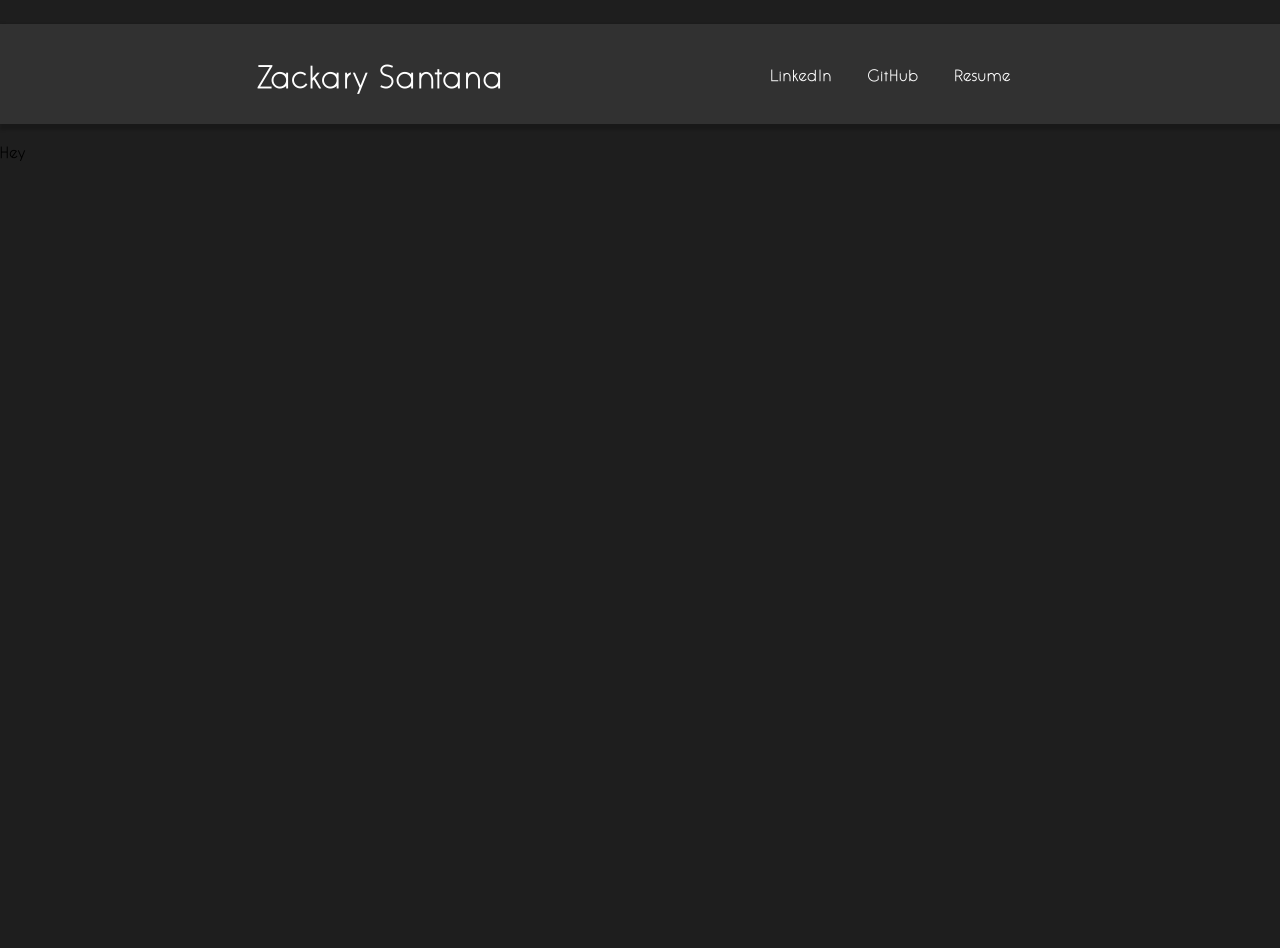
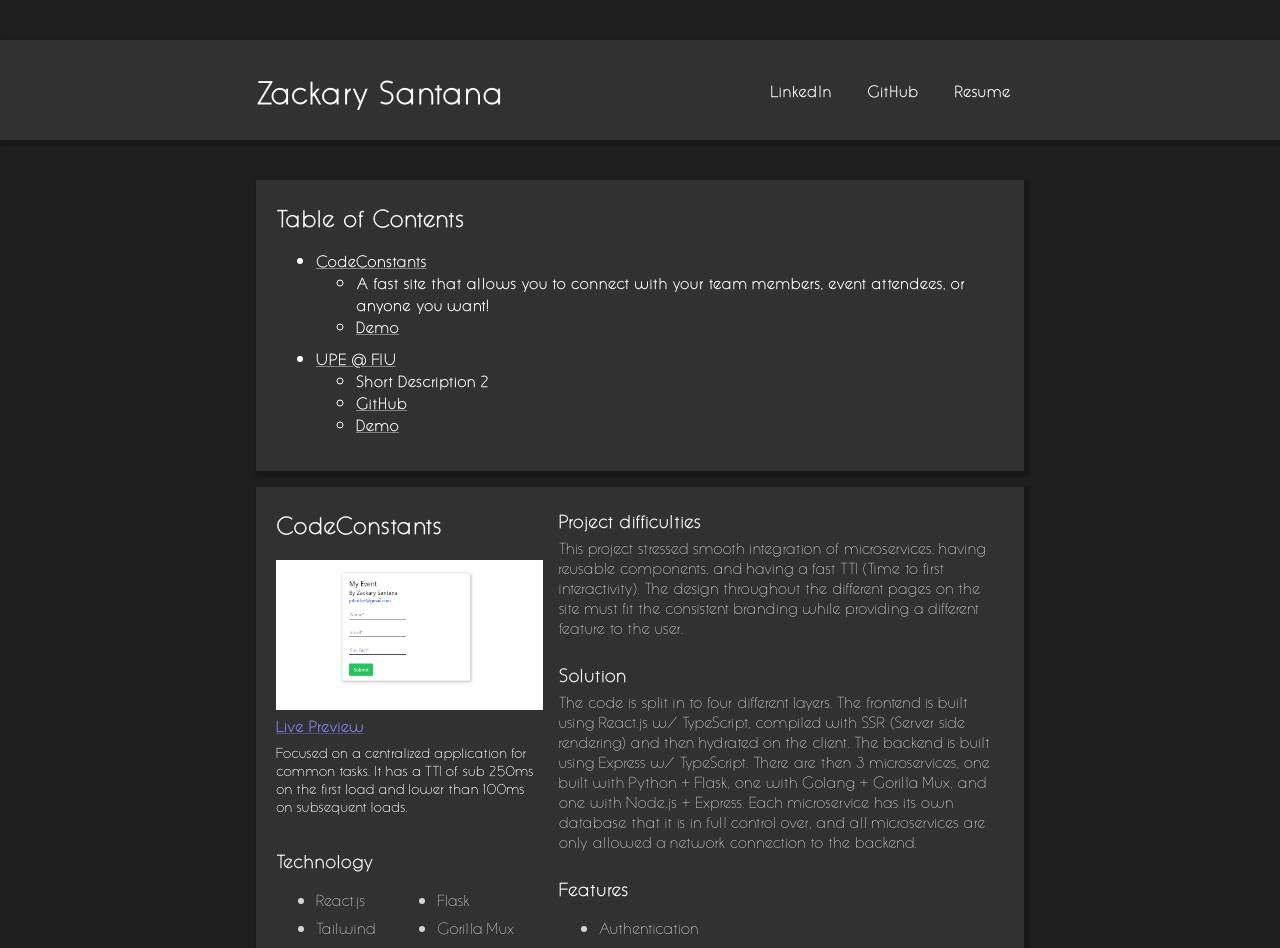
Before and after one commit to ZackarySantana/Gallery, a SvelteKit app: page / in a window 1280 px wide. Shown: the top 948 px of the page. Before the commit the page ends 800 px from the top, so only its background shows below. Built offline with nearby package versions, Linux system fonts and the light colour scheme.

Commit message:
Added pages and components for main page

```diff
--- a/src/routes/+layout.svelte
+++ b/src/routes/+layout.svelte
@@ -3,18 +3,38 @@
 </script>
 
 <svelte:head>
-	<title>Zackary S.</title>
-	<meta name="description" content="Svelte demo app" />
+	<title>Zackary's Portfolio</title>
+	<meta name="description" content="Zackary Santana's custom portfolio!" />
+	<meta
+		name="keywords"
+		content="New Grad, Portfolio, Projects, Web Development, Node.js, React.js, Remix.js, CSS, Developer, Coder, Programmer, Programming, Languages, Software, Zackary Santana"
+	/>
+
+	<link rel="manifest" href="/manifest.json" />
+
+	<link rel="icon" type="image/ico" href="/favicon/favicon.ico" />
+	<link rel="apple-touch-icon" sizes="180x180" href="/favicon/apple-touch-icon.png" />
+	<link rel="icon" type="image/png" sizes="32x32" href="/favicon/favicon-32x32.png" />
+	<link rel="icon" type="image/png" sizes="16x16" href="/favicon/favicon-16x16.png" />
+
+	<meta httpEquiv="Content-Type" content="text/html; charset=utf-8" />
+	<meta name="viewport" content="width=device-width,initial-scale=1,maximum-scale=5" />
 </svelte:head>
 
 <Navbar />
 <slot />
 
 <style>
+	:global(html) {
+		scroll-behavior: smooth;
+	}
+
 	:global(body) {
 		background-color: #1e1e1e;
 		width: 100vw;
 		max-width: 100vw;
+		padding-block: 5vh;
+		overflow-x: hidden;
 		margin: 0;
 		font-family: 'Queensides', sans-serif;
 		font-weight: 600;
--- a/src/routes/+page.svelte
+++ b/src/routes/+page.svelte
@@ -1,5 +1,67 @@
+<script>
+	import Project from './Project.svelte';
+	import { projects } from './projects';
+</script>
+
 <main>
-	<p>Hey</p>
+	<h1>Table of Contents</h1>
+	<ul>
+		{#each projects as project}
+			<li class="title">
+				<a href={`#${project.idElement}`}>{project.title}</a>
+				<ul>
+					<li>{project.shortDescription}</li>
+					{#if project.github}
+						<li><a href={project.github}>GitHub</a></li>
+					{/if}
+					{#if project.demo}
+						<li><a href={project.demo}>Demo</a></li>
+					{/if}
+				</ul>
+			</li>
+		{/each}
+	</ul>
 </main>
+{#each projects as project}
+	<section>
+		<Project {project} />
+	</section>
+{/each}
 
-<style></style>
+<style>
+	main,
+	section {
+		margin-inline: 20vw;
+		margin-top: 2vh;
+		padding: 20px;
+		color: white;
+		background-color: #313131;
+		box-shadow: 3px 3px 3px 3px rgba(0, 0, 0, 0.2);
+	}
+
+	main {
+		margin-top: 5vh;
+	}
+
+	h1 {
+		margin: 0;
+		font-size: 1.5em;
+	}
+
+	li.title {
+		margin-top: 10px;
+	}
+
+	a {
+		color: white;
+		text-decoration: underline;
+		text-decoration-color: rgba(255, 255, 255, 0.4);
+	}
+
+	@media (max-width: 1250px) {
+		main,
+		section {
+			margin-inline: 5vw;
+		}
+	}
+</style>
--- a/src/routes/Navbar.svelte
+++ b/src/routes/Navbar.svelte
@@ -1,9 +1,9 @@
 <script>
 	let navItems = [
 		['Zackary Santana', '/'],
-		['LinkedIn', '/linkedin'],
-		['GitHub', '/github'],
-		['Resume', '/resume']
+		['LinkedIn', 'https://linkedin.com/in/zackary-santana'],
+		['GitHub', 'https://github.com/ZackarySantana/'],
+		['Resume', '/ZackarySantana_Resume.pdf']
 	];
 </script>
 
@@ -22,7 +22,11 @@
 				<div class="items">
 					{#each navItems.splice(1) as item}
 						<li>
-							<a href={item[1]}>{item[0]}</a>
+							{#if item[1].startsWith('/')}
+								<a href={item[1]}>{item[0]}</a>
+							{:else}
+								<a href={item[1]} target="_blank" rel="noreferrer">{item[0]}</a>
+							{/if}
 						</li>
 					{/each}
 				</div>
@@ -37,7 +41,6 @@
 		height: 5vh;
 		min-height: 50px;
 		padding-block: 25px;
-		margin-top: 3vh;
 		background-color: #313131;
 		box-shadow: 3px 3px 3px 3px rgba(0, 0, 0, 0.2);
 	}
@@ -79,6 +82,14 @@
 	li.logo {
 		font-size: 2em;
 		margin-right: 20vw;
+	}
+
+	li {
+		transition: all 200ms;
+	}
+
+	li:not(.logo):hover {
+		font-size: 1.5em;
 	}
 
 	a {
--- /dev/null
+++ b/src/routes/Project.svelte
@@ -0,0 +1,112 @@
+<script lang="ts">
+	import type { Project } from './projects';
+
+	export let project: Project;
+</script>
+
+<section>
+	<div id={project.idElement} class="left">
+		<h2>{project.title}</h2>
+		<img src={project.images[0].src} alt={project.images[0].alt} />
+		<div class="links">
+			{#if project.demo}
+				<a href={project.demo} target="_blank" rel="noreferrer">Live Preview</a>
+			{/if}
+			{#if project.github}
+				<a href={project.github} target="_blank" rel="noreferrer">Source</a>
+			{/if}
+		</div>
+		<p class="description">{project.description}</p>
+		<h3 class="techs-header">Technology</h3>
+		<ul class="techs">
+			{#each project.techs as tech}
+				<li>{tech}</li>
+			{/each}
+		</ul>
+	</div>
+	<div class="right">
+		<h3>Project difficulties</h3>
+		<p>{project.projectDifficulties}</p>
+		<h3>Solution</h3>
+		<p>{project.solution}</p>
+		<h3>Features</h3>
+		<ul>
+			{#each project.features as feature}
+				<li>{feature}</li>
+			{/each}
+		</ul>
+	</div>
+</section>
+
+<style>
+	section {
+		display: grid;
+		grid-template-columns: 1fr 2fr;
+		grid-template-rows: 1fr;
+		grid-template-areas: 'left right';
+	}
+
+	div.left {
+		grid-area: left;
+		width: calc(150px * 16 / 9);
+		margin-right: 1rem;
+	}
+
+	h2,
+	h3 {
+		margin-top: 0;
+	}
+
+	h3 {
+		margin: 0;
+	}
+
+	a {
+		color: rgb(129, 129, 233);
+		text-decoration: underline;
+		text-decoration-color: rgb(129, 129, 233, 0.4);
+	}
+
+	img {
+		width: 100%;
+		aspect-ratio: 16 / 9;
+	}
+
+	div.links {
+		width: 100%;
+		display: flex;
+		flex-direction: row;
+		justify-content: space-between;
+	}
+
+	p.description {
+		margin: 0;
+		margin-top: 0.5em;
+		font-size: 0.9em;
+		font-weight: 500;
+	}
+
+	h3.techs-header {
+		margin-top: 2rem;
+	}
+
+	ul.techs {
+		columns: 2;
+	}
+
+	div.right p {
+		color: rgba(255, 255, 255, 0.8);
+		font-weight: 400;
+		margin-top: 0.25em;
+		margin-bottom: 1.5rem;
+	}
+
+	li {
+		color: rgba(255, 255, 255, 0.8);
+		font-weight: 400;
+	}
+
+	li {
+		margin-bottom: 0.5rem;
+	}
+</style>
```
